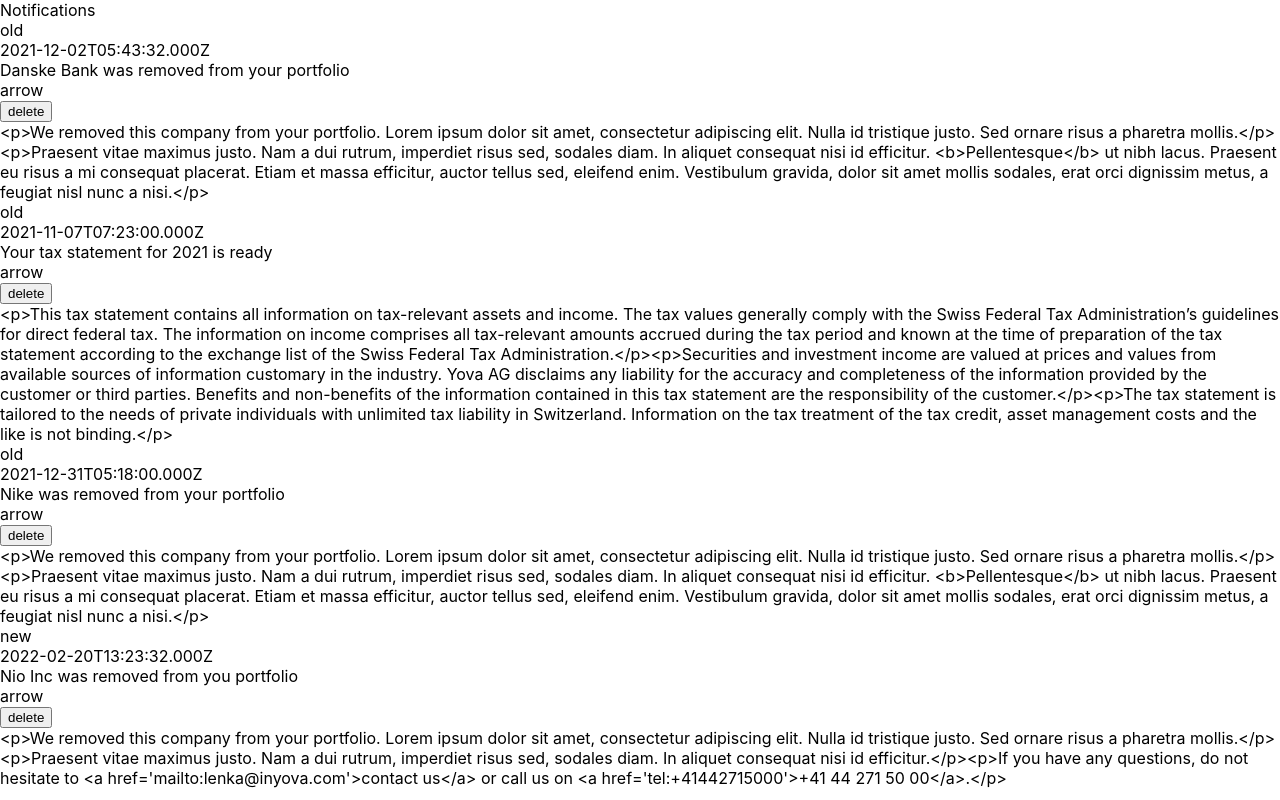
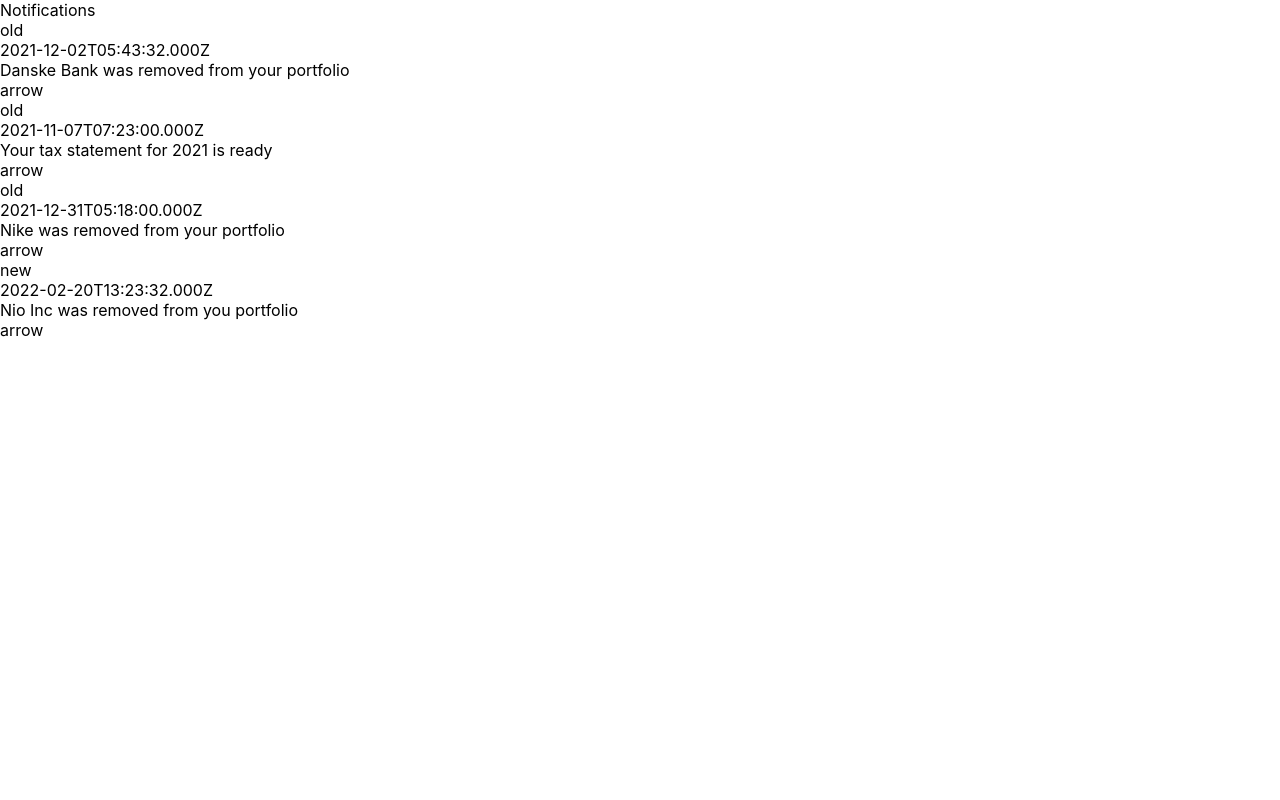
Before and after one commit to amstelmach/notification-center, a React (Create React App) app: page / in a window 1280 px wide. Built offline with nearby package versions, Linux system fonts and the light colour scheme.

Commit message:
add state to toggle accordion with single notification

```diff
--- a/src/NotificationItem.js
+++ b/src/NotificationItem.js
@@ -1,20 +1,27 @@
-import React from 'react';
+import React, { useState } from 'react';
 import './notificationitem.css';
 
 const NotificationItem = ({ status, date, title, description }) => {
+  const [isActive, setIsActive] = useState(false);
   return (
     <div className='wrapper'>
       <div className='accordion__item'>
-        <div className='accordion__header'>
+        <div
+          className='accordion__header'
+          onClick={() => setIsActive(!isActive)}
+        >
           <div className='accordion__status'>{status}</div>
           <div className='accordion__date'>{date}</div>
           <div className='accordion__title'>{title}</div>
           <div>arrow</div>
         </div>
-        <div className='accordion__content'>
-          <button className='button'>delete</button>
-          <div className='accordion__content--desc'>{description}</div>
-        </div>
+
+        {isActive && (
+          <div className='accordion__content'>
+            <button className='button'>delete</button>
+            <div className='accordion__content--desc'>{description}</div>
+          </div>
+        )}
       </div>
     </div>
   );
```
